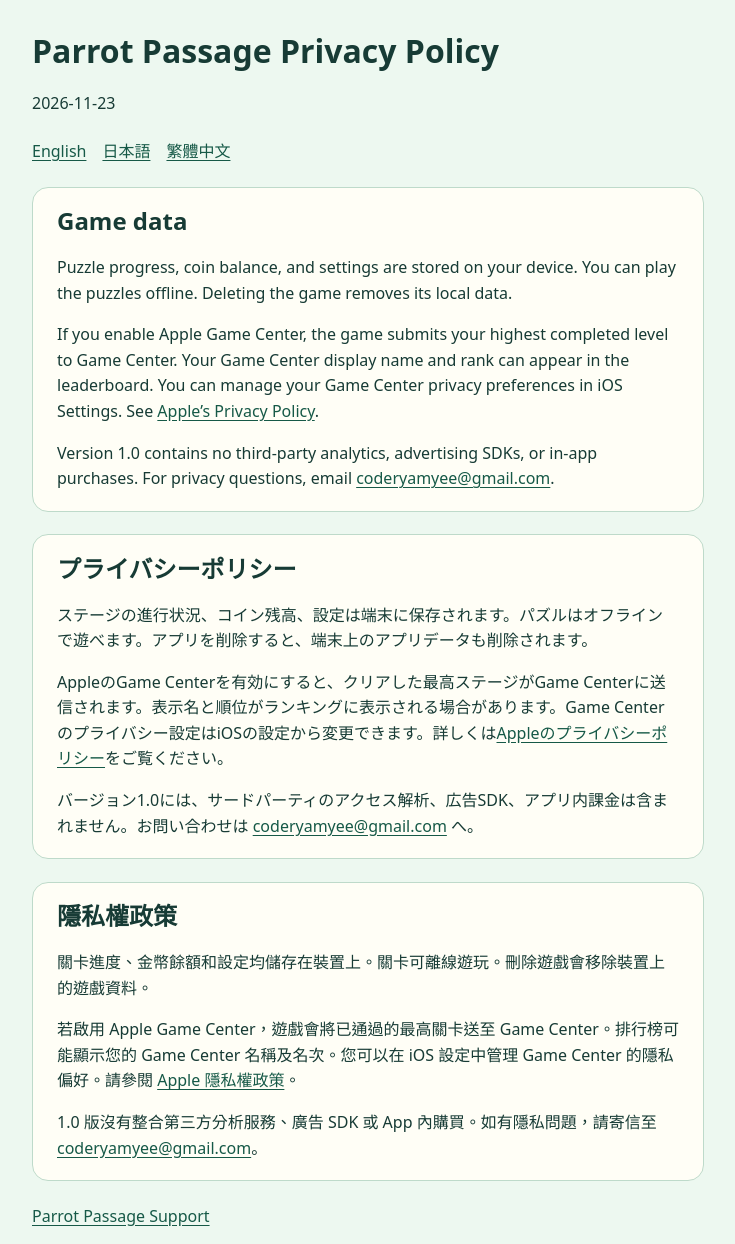
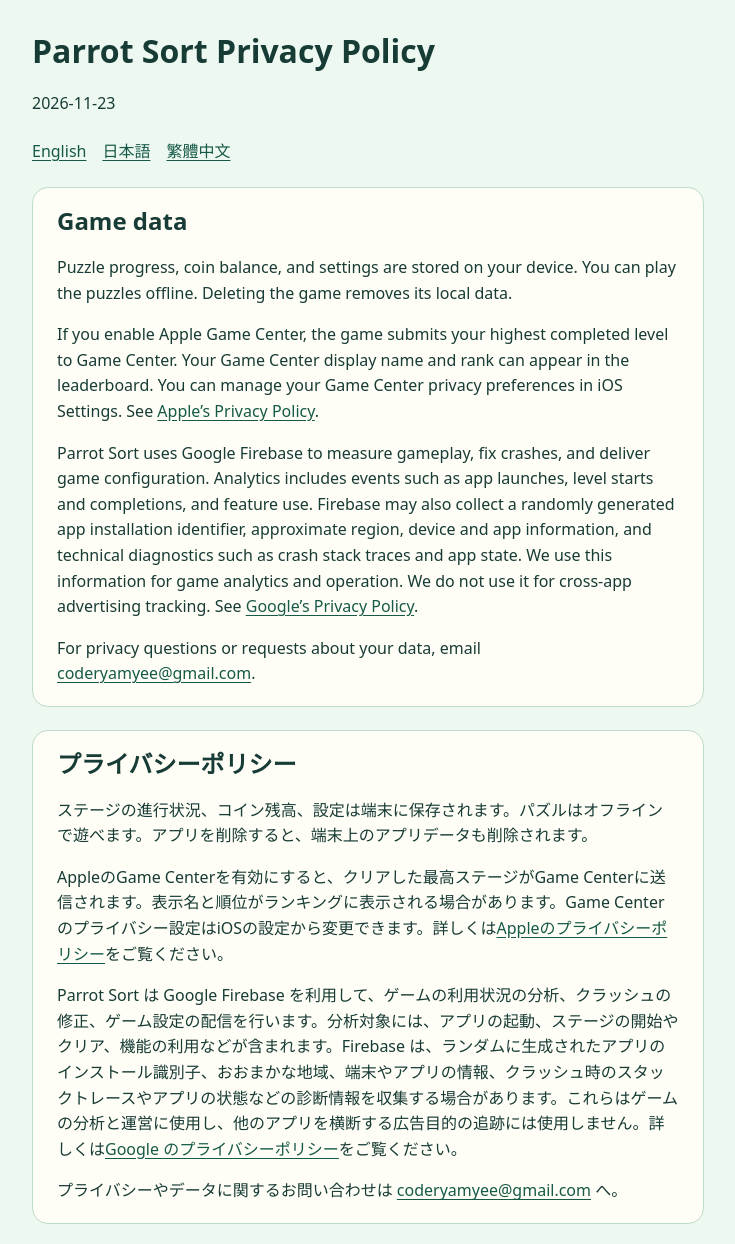
Before and after one commit to Yamyee/yamyee.github.io, a plain HTML site: page parrot-passage/privacy/index.html in a window 1280 px wide. Shown: the top 1244 px of the page, without its empty margins (272-1007 px from the left). Drawn offline with Linux system fonts and the light colour scheme.

Commit message:
Disclose Parrot Sort Firebase data collection

```diff
--- a/parrot-passage/privacy/index.html
+++ b/parrot-passage/privacy/index.html
@@ -3,12 +3,12 @@
 <head>
   <meta charset="utf-8">
   <meta name="viewport" content="width=device-width, initial-scale=1">
-  <title>Parrot Passage Privacy Policy</title>
+  <title>Parrot Sort Privacy Policy</title>
   <link rel="stylesheet" href="../support.css">
 </head>
 <body>
 <main>
-  <h1>Parrot Passage Privacy Policy</h1>
+  <h1>Parrot Sort Privacy Policy</h1>
   <p><time datetime="2026-11-23">2026-11-23</time></p>
   <nav aria-label="Languages">
     <a href="#en" lang="en">English</a>
@@ -19,21 +19,24 @@
     <h2>Game data</h2>
     <p>Puzzle progress, coin balance, and settings are stored on your device. You can play the puzzles offline. Deleting the game removes its local data.</p>
     <p>If you enable Apple Game Center, the game submits your highest completed level to Game Center. Your Game Center display name and rank can appear in the leaderboard. You can manage your Game Center privacy preferences in iOS Settings. See <a href="https://www.apple.com/legal/privacy/">Apple’s Privacy Policy</a>.</p>
-    <p>Version 1.0 contains no third-party analytics, advertising SDKs, or in-app purchases. For privacy questions, email <a href="mailto:coderyamyee@gmail.com">coderyamyee@gmail.com</a>.</p>
+    <p>Parrot Sort uses Google Firebase to measure gameplay, fix crashes, and deliver game configuration. Analytics includes events such as app launches, level starts and completions, and feature use. Firebase may also collect a randomly generated app installation identifier, approximate region, device and app information, and technical diagnostics such as crash stack traces and app state. We use this information for game analytics and operation. We do not use it for cross-app advertising tracking. See <a href="https://policies.google.com/privacy">Google’s Privacy Policy</a>.</p>
+    <p>For privacy questions or requests about your data, email <a href="mailto:coderyamyee@gmail.com">coderyamyee@gmail.com</a>.</p>
   </section>
   <section id="ja" lang="ja">
     <h2>プライバシーポリシー</h2>
     <p>ステージの進行状況、コイン残高、設定は端末に保存されます。パズルはオフラインで遊べます。アプリを削除すると、端末上のアプリデータも削除されます。</p>
     <p>AppleのGame Centerを有効にすると、クリアした最高ステージがGame Centerに送信されます。表示名と順位がランキングに表示される場合があります。Game Centerのプライバシー設定はiOSの設定から変更できます。詳しくは<a href="https://www.apple.com/jp/legal/privacy/">Appleのプライバシーポリシー</a>をご覧ください。</p>
-    <p>バージョン1.0には、サードパーティのアクセス解析、広告SDK、アプリ内課金は含まれません。お問い合わせは <a href="mailto:coderyamyee@gmail.com">coderyamyee@gmail.com</a> へ。</p>
+    <p>Parrot Sort は Google Firebase を利用して、ゲームの利用状況の分析、クラッシュの修正、ゲーム設定の配信を行います。分析対象には、アプリの起動、ステージの開始やクリア、機能の利用などが含まれます。Firebase は、ランダムに生成されたアプリのインストール識別子、おおまかな地域、端末やアプリの情報、クラッシュ時のスタックトレースやアプリの状態などの診断情報を収集する場合があります。これらはゲームの分析と運営に使用し、他のアプリを横断する広告目的の追跡には使用しません。詳しくは<a href="https://policies.google.com/privacy?hl=ja">Google のプライバシーポリシー</a>をご覧ください。</p>
+    <p>プライバシーやデータに関するお問い合わせは <a href="mailto:coderyamyee@gmail.com">coderyamyee@gmail.com</a> へ。</p>
   </section>
   <section id="zh-Hant" lang="zh-Hant">
     <h2>隱私權政策</h2>
     <p>關卡進度、金幣餘額和設定均儲存在裝置上。關卡可離線遊玩。刪除遊戲會移除裝置上的遊戲資料。</p>
     <p>若啟用 Apple Game Center，遊戲會將已通過的最高關卡送至 Game Center。排行榜可能顯示您的 Game Center 名稱及名次。您可以在 iOS 設定中管理 Game Center 的隱私偏好。請參閱 <a href="https://www.apple.com/tw/legal/privacy/">Apple 隱私權政策</a>。</p>
-    <p>1.0 版沒有整合第三方分析服務、廣告 SDK 或 App 內購買。如有隱私問題，請寄信至 <a href="mailto:coderyamyee@gmail.com">coderyamyee@gmail.com</a>。</p>
+    <p>Parrot Sort 使用 Google Firebase 分析遊戲使用情形、修正當機問題及提供遊戲設定。分析資料包括啟動遊戲、開始和完成關卡，以及使用功能等事件。Firebase 也可能收集隨機產生的 App 安裝識別碼、大致地區、裝置與 App 資訊，以及當機堆疊或當機時的 App 狀態等診斷資料。我們將這些資訊用於遊戲分析和運作，並不會用於跨 App 廣告追蹤。請參閱 <a href="https://policies.google.com/privacy?hl=zh-TW">Google 隱私權政策</a>。</p>
+    <p>如有隱私問題或資料相關請求，請寄信至 <a href="mailto:coderyamyee@gmail.com">coderyamyee@gmail.com</a>。</p>
   </section>
-  <p><a href="../">Parrot Passage Support</a></p>
+  <p><a href="../">Parrot Sort Support</a></p>
 </main>
 </body>
 </html>
```
